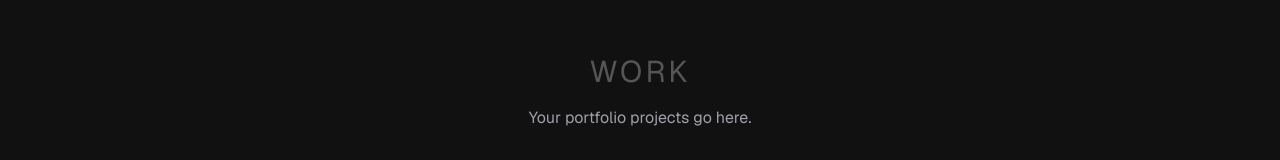
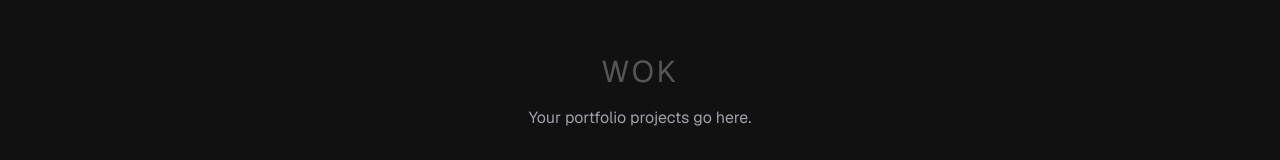
Before and after one commit to Sajansan/my-portfolio-2, a Next.js app: page / in a window 1280 px wide. Shown: the part 2740-2900 px from the top of the page. Built offline with nearby package versions, Linux system fonts and the light colour scheme.

Commit message:
Last update

```diff
--- a/app/page.tsx
+++ b/app/page.tsx
@@ -135,7 +135,7 @@ export default function Home() {
       </section>
 
       <section id="work" className="min-h-screen bg-[#111] flex flex-col items-center justify-center p-8 text-center pt-24">
-        <h2 className="text-3xl tracking-widest text-[#555] mb-4">WORK</h2>
+        <h2 className="text-3xl tracking-widest text-[#555] mb-4">WOK</h2>
         <p className="text-zinc-400 max-w-2xl text-center">Your portfolio projects go here.</p>
       </section>
 
```
